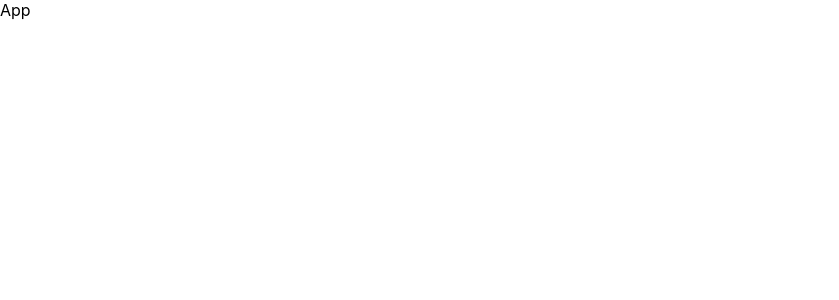
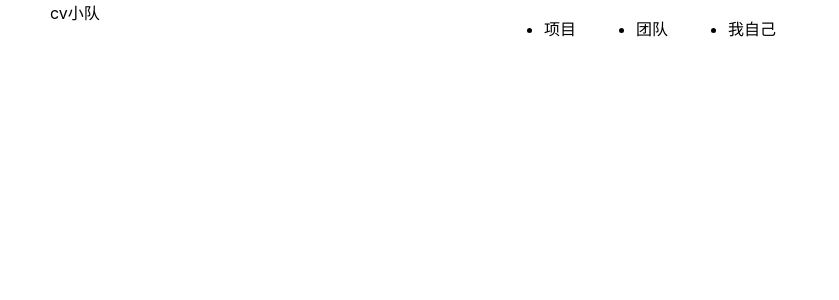
Before and after one commit to xxih/oak-fe, a React (Create React App) app: page / in a window 1280 px wide. Shown: the top 300 px of the page, without its empty margins (0-839 px from the left). Built offline with nearby package versions, Linux system fonts and the light colour scheme; sample sign-in values are in the browser's storage.

Commit message:
feat: 初步搭建整体框架。
添加路由，但未全部完成。
frame的header基本完成。

```diff
--- a/package.json
+++ b/package.json
@@ -10,6 +10,7 @@
     "axios": "^0.21.4",
     "react": "^17.0.2",
     "react-dom": "^17.0.2",
+    "react-router-dom": "^5.3.0",
     "react-scripts": "4.0.3",
     "web-vitals": "^1.1.2"
   },
--- a/src/App.js
+++ b/src/App.js
@@ -1,9 +1,9 @@
-
+import RouterIndex from "./RouterIndex";
 
 function App() {
   return (
     <div className="App">
-      App
+      <RouterIndex />
     </div>
   );
 }
--- /dev/null
+++ b/src/RouterIndex.js
@@ -0,0 +1,32 @@
+import React from "react";
+import {HashRouter,Redirect,Route,Switch,useLocation } from 'react-router-dom'
+import CreateProject from "./views/CreateProject/CreateProject";
+import CreateTeam from "./views/CreatTeam/CreateTeam";
+import Login from "./views/Login/Login";
+import PageFrame from "./views/PageFrame/PageFrame";
+
+export default function RouterIndex() {
+  return (
+    <HashRouter>
+      <Switch>
+        <Route path="/Login">
+          <Login/>
+        </Route>
+        {
+          localStorage.getItem("token")?(
+            <>
+              <Route path="/CreateTeam">
+                <CreateTeam/>
+              </Route>
+              <Route path="/CreateProject">
+                <CreateProject/>
+              </Route>
+              <Route path="/">
+                <PageFrame/>
+              </Route>
+            </>):<Redirect to="Login"/>
+        }
+      </Switch>
+    </HashRouter>
+  )
+}
--- a/src/index.css
+++ b/src/index.css
@@ -11,3 +11,4 @@ code {
   font-family: source-code-pro, Menlo, Monaco, Consolas, 'Courier New',
     monospace;
 }
+@import '~antd/dist/antd.css';
--- /dev/null
+++ b/src/views/CreatTeam/CreateTeam.js
@@ -0,0 +1,9 @@
+import React from 'react'
+
+export default function CreateTeam() {
+  return (
+    <div>
+      CreateTeam
+    </div>
+  )
+}
--- /dev/null
+++ b/src/views/CreateProject/CreateProject.js
@@ -0,0 +1,9 @@
+import React from 'react'
+
+export default function CreateProject() {
+  return (
+    <div>
+      CreateProject
+    </div>
+  )
+}
--- /dev/null
+++ b/src/views/Login/Login.js
@@ -0,0 +1,9 @@
+import React from 'react'
+
+export default function Login() {
+  return (
+    <div>
+      Login
+    </div>
+  )
+}
--- /dev/null
+++ b/src/views/PageFrame/PageFrame.js
@@ -0,0 +1,37 @@
+import React, { useState } from 'react'
+import { Menu,Layout } from 'antd';
+import style from './PageFrame.module.scss'
+const { Header, Content  } = Layout;
+
+export default function PageFrame() {
+  const [current, setCurrent] = useState("Project")
+
+  function handleClick(e){
+    setCurrent(e.key)
+  }
+  return (
+    <Layout className="layout">
+      <Header className={style.header}>
+        <div className={style.team}>cv小队</div>
+        <Menu
+        onClick={handleClick}
+        selectedKeys={current}
+        mode="horizontal"
+        className={style.menu}
+        >
+          <Menu.Item key="Project">
+            项目
+          </Menu.Item>
+          <Menu.Item key="Team" >
+            团队
+          </Menu.Item>
+          <Menu.Item key="alipay">
+            我自己
+          </Menu.Item>
+        </Menu>
+      </Header>
+      <Content>
+      </Content>
+    </Layout>
+  )
+}
--- /dev/null
+++ b/src/views/PageFrame/PageFrame.module.scss
@@ -0,0 +1,19 @@
+.header{
+  display: flex;
+  justify-content: center;
+  background-color: #fff;
+  position: relative;
+  .team{
+    background: rgba(255, 255, 255, 0.3);
+    position: absolute;
+    left: 50px;
+  }
+  .menu{
+    display: flex;
+    justify-content: space-around;
+
+    li{
+      margin: 0 30px;
+    }
+  }
+}
```
Also changed, not shown: src/views/PageFrame/Mine/Mine.js (added, +9 -0 lines), src/views/PageFrame/Project/Project.js (added, +9 -0 lines), src/views/PageFrame/Team/Team.js (added, +9 -0 lines), 1 other file (tests, documents, lock files or other folders).
